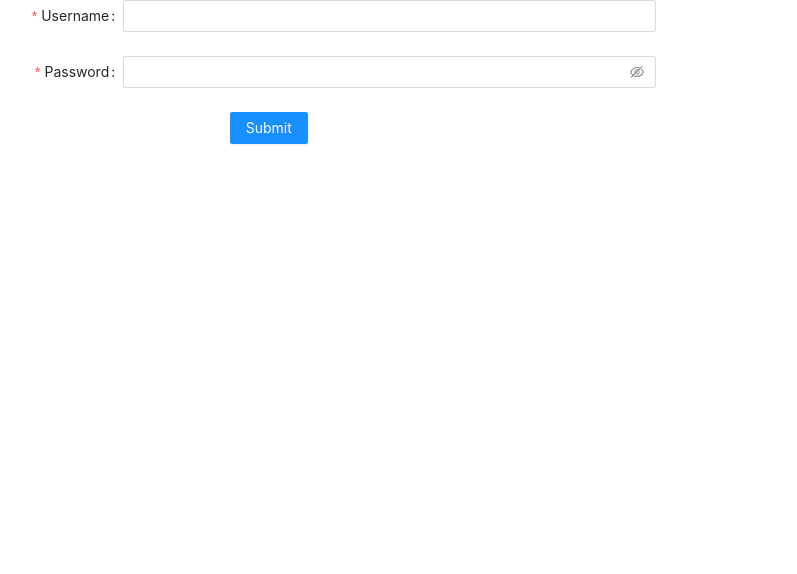
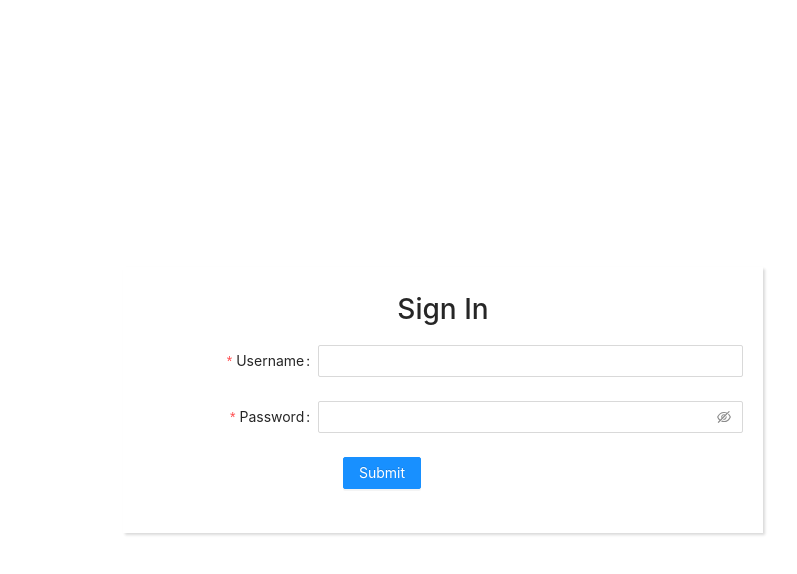
Before and after one commit to TaherSaid/Nextjs-cognito-appSync, a Next.js app: page /sign-in in a window 1280 px wide. Shown: the top 574 px of the page, without its empty margins (197-994 px from the left). Built offline with nearby package versions, Linux system fonts and the light colour scheme; no server answers; what aws-amplify would draw is missing.

Commit message:
Add styles for the signin component

```diff
--- a/src/signIn/index.tsx
+++ b/src/signIn/index.tsx
@@ -1,5 +1,6 @@
 import { Button, Form, Input, message } from "antd";
 import { useRouter } from "next/router";
+import styles from "./signIn.module.css";
 
 interface ISignIn {
   signIn: (username: string, password: string) => Promise<boolean | undefined>;
@@ -23,12 +24,13 @@ function SignIn({ signIn }: ISignIn) {
   };
 
   return (
+    <div className={styles.wrapper}>
+        <h1 className={styles.title}>Sign In </h1>
       <Form
         name="basic"
         onFinish={onFinish}
-      autoComplete="off"
-      labelCol={{ span: 6 }}
-      wrapperCol={{ span: 10 }}
+        labelCol={{ span: 7 }}
+        wrapperCol={{ span: 17 }}
       >
         <Form.Item
           label="Username"
@@ -52,6 +54,7 @@ function SignIn({ signIn }: ISignIn) {
           </Button>
         </Form.Item>
       </Form>
+    </div>
   );
 }
 export default SignIn;
--- /dev/null
+++ b/src/signIn/signIn.module.css
@@ -0,0 +1,14 @@
+.wrapper{
+    width: 50%;
+    padding: 20px;
+    position: absolute;
+    top: 50%;
+    left: 50%;
+    margin-right: -50%;
+    transform: translate(-50%, -50%);
+    box-shadow: rgba(0, 0, 0, 0.15) 1.95px 1.95px 2.6px;
+}
+
+.title{
+    text-align: center;
+}
```
Lines whose indentation alone changed are shown as unchanged.
